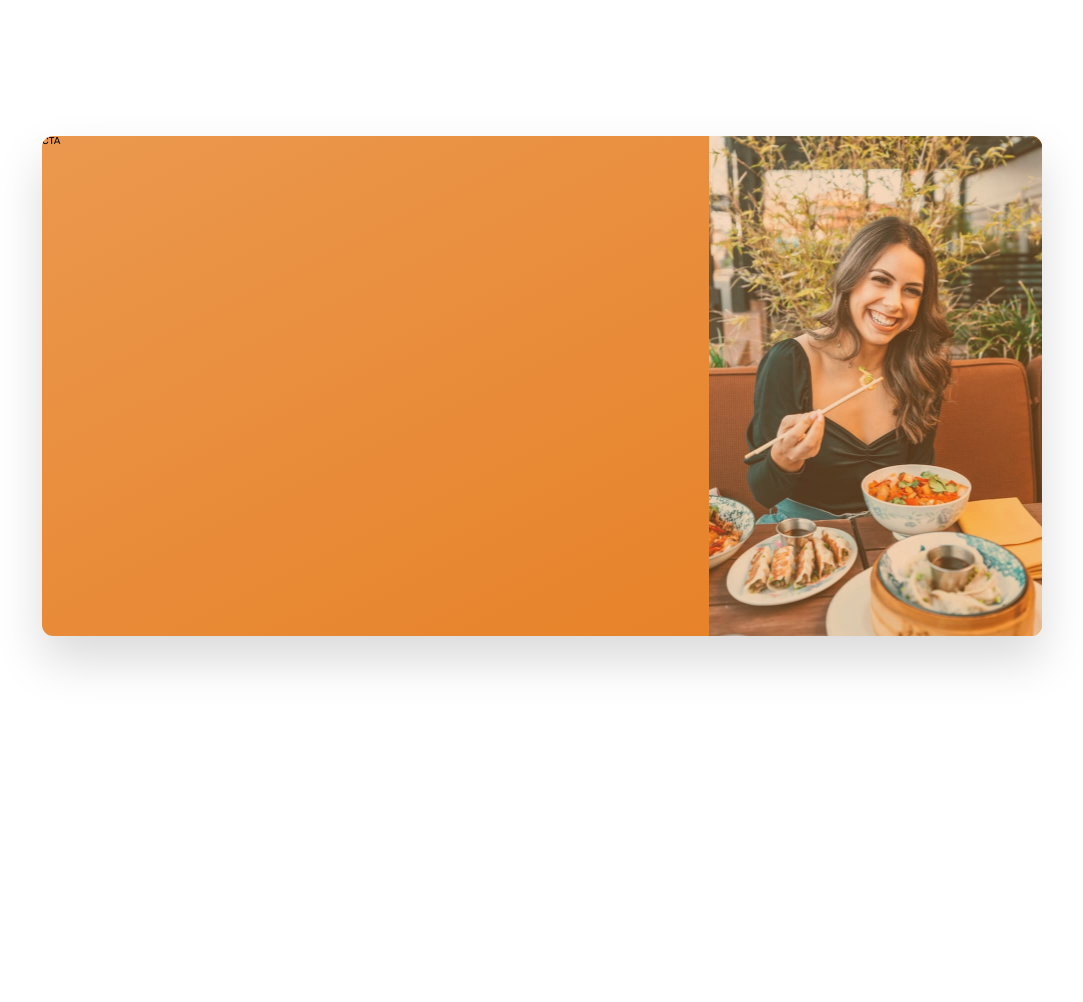
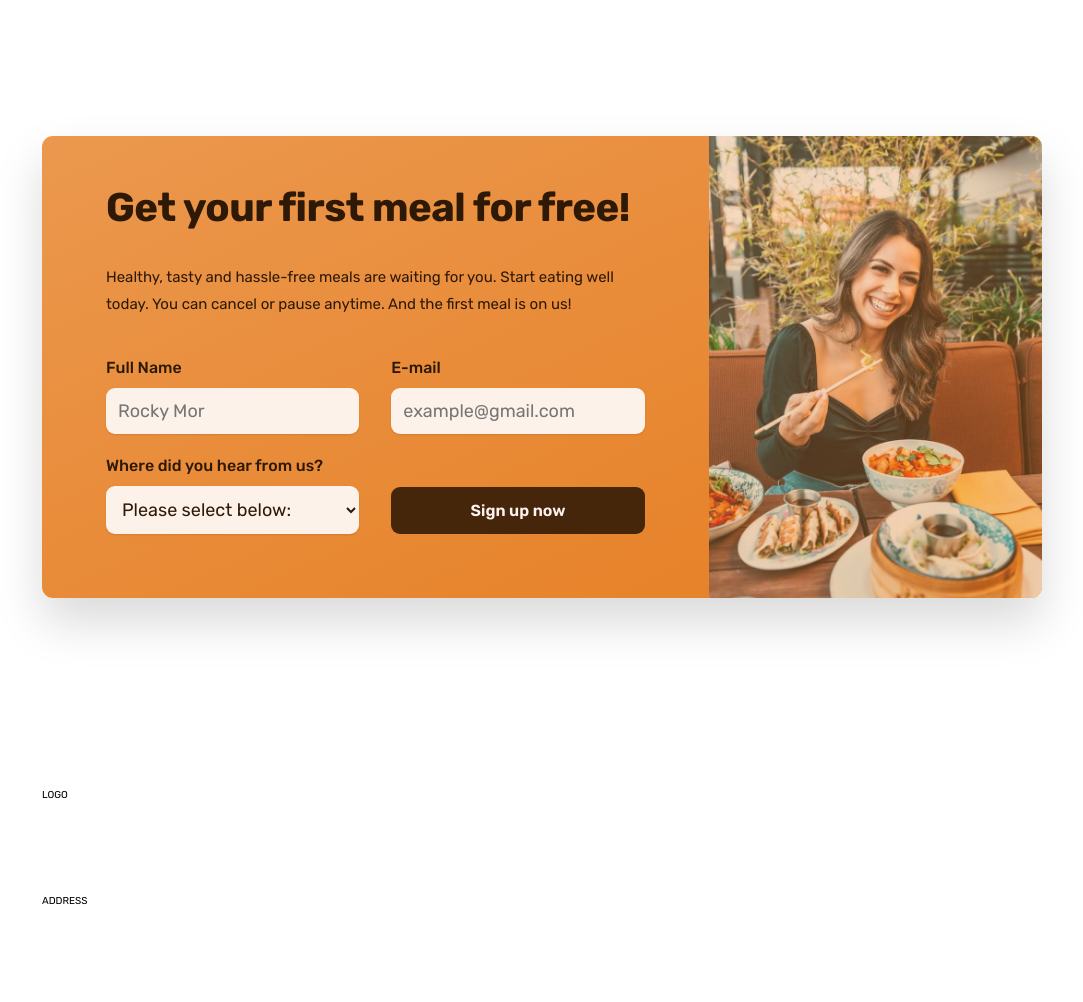
Before and after one commit to Rocky-2003/omnifoodWebsite, a website built with Parcel: page index.html in a window 1280 px wide. Shown: the part 5480-6482 px from the top of the page, without its empty margins (98-1181 px from the left). Before the commit the page ends 6212 px from the top, so only its background shows below. Built offline with nearby package versions, Linux system fonts and the light colour scheme.

Commit message:
done all section only footer is left

```diff
--- a/css/general.css
+++ b/css/general.css
@@ -32,6 +32,8 @@ Paragraph-default 1.6
 #eb984e
 ------ Shades:
 #cf711f
+#45260a
+
 ----- Accents:
 
 ----- Grayes:
@@ -71,6 +73,12 @@ body {
   line-height: 1;
   font-weight: 400;
   /* color: #555; */
+}
+*:focus {
+  outline: none;
+  /* outline: 4px dotted #e67e22;
+  outline-offset: 8px; */
+  box-shadow: 0 0 0 0.8rem rgba(230, 125, 34, 0.5);
 }
 
 /*! ****************************** */
@@ -163,6 +171,7 @@ body {
   color: #cf711f;
   border-bottom: 1px solid transparent;
 }
+.btn,
 .btn:link,
 .btn:visited {
   display: inline-block;
@@ -174,6 +183,11 @@ body {
   /* PUT TRANSITION OF ORIGINAL 'STATE' */
   /* transition: background-color 0.3s; */
   transition: all 0.3s;
+
+  /* neccessary for .btn */
+  border: none;
+  cursor: pointer;
+  font-family: inherit;
 }
 
 .btn--full:link,
@@ -199,6 +213,18 @@ body {
   /* border: 3px solid #fff; */
   /* Trick to add border using box shadow and not geting scale up effect */
   box-shadow: inset 0 0 0 3px #fff;
+}
+
+.btn--form {
+  background-color: #45260a;
+  color: #fdf2ef;
+  align-self: end;
+  padding: 1.4rem;
+}
+
+.btn--form:hover {
+  background-color: #fff;
+  color: #555;
 }
 
 .margin-right-sm {
--- a/css/style.css
+++ b/css/style.css
@@ -508,12 +508,27 @@
   box-shadow: 0 2.4rem 4.8rem rgba(0, 0, 0, 0.15);
   border-radius: 11px;
   /* temp*/
-  height: 50rem;
+  /* height: 50rem; */
   overflow: hidden;
 }
 
 .cta-text-box {
+  padding: 4.8rem 6.4rem 6.4rem 6.4rem;
+  color: #2e1907;
 }
+
+.cta .heading-secondary {
+  font-size: 4rem;
+  color: #2e1907;
+  margin-bottom: 3.2rem;
+}
+
+.cta-text {
+  font-size: 1.5rem;
+  line-height: 1.8;
+  margin-bottom: 4.2rem;
+}
+
 .cta-img-box {
   background-image: linear-gradient(
       to right bottom,
@@ -525,3 +540,61 @@
   background-repeat: no-repeat;
   background-size: cover;
 }
+
+.cta-form {
+  display: grid;
+  grid-template-columns: 1fr 1fr;
+  column-gap: 3.2rem;
+  row-gap: 2.4rem;
+}
+
+.cta-form label {
+  display: block;
+  font-size: 1.6rem;
+  font-weight: 500;
+  margin-bottom: 1.2rem;
+}
+
+.cta-form input,
+.cta-form select {
+  background-color: #fdf2e9;
+  box-shadow: 0 1px 2px rgba(0, 0, 0, 0.1);
+  color: inherit;
+  border-radius: 9px;
+  width: 100%;
+  padding: 1.2rem;
+  font-size: 1.8rem;
+  font-family: inherit;
+  border: 0;
+}
+
+/* .cta-form input:focus {
+  outline: none;
+}
+.cta-form input::placeholder {
+  color: #aaa;
+} */
+
+.cta-form select:focus {
+  outline: none;
+}
+
+.btn--form {
+  background-color: #45260a;
+  color: #fdf2ef;
+  align-self: end;
+  padding: 1.4rem;
+}
+
+.cta *:focus {
+  outline: none;
+
+  box-shadow: 0 0 0 0.8rem rgba(253, 242, 239, 0.5);
+}
+
+/*! ****************************** */
+/*! FOOTER   SECTION */
+/*! ***************************  */
+.footer {
+  padding: 9.6rem 0;
+}
--- a/index.html
+++ b/index.html
@@ -79,7 +79,7 @@
             alt="Business Insider Logo"
           />
           <img
-            src="./img/logos/thenewyorktimes.png "
+            src="./img/logos/thenewyorktimes.png"
             alt="The New York Times Logo"
           />
           <img src="./img/logos/forbes.png" alt="Forbes Logo" />
@@ -511,7 +511,48 @@
       </section>
       <section class="section-cta">
         <div class="container cta">
-          <div class="cta-text-box">CTA</div>
+          <div class="cta-text-box">
+            <h2 class="heading-secondary">Get your first meal for free!</h2>
+            <p class="cta-text">
+              Healthy, tasty and hassle-free meals are waiting for you. Start
+              eating well today. You can cancel or pause anytime. And the first
+              meal is on us!
+            </p>
+            <form action="#" class="cta-form">
+              <div>
+                <label for="full-name">Full Name</label>
+                <input
+                  type="text"
+                  id="full-name"
+                  placeholder="Rocky Mor"
+                  name="full-name"
+                  required
+                />
+              </div>
+              <div>
+                <label for="email">E-mail</label>
+                <input
+                  id="email"
+                  type="email"
+                  placeholder="example@gmail.com"
+                  name="email"
+                  required
+                />
+              </div>
+              <div>
+                <label for="select-where">Where did you hear from us?</label>
+                <select id="select-where" required>
+                  <option value="">Please select below:</option>
+                  <option value="youtube">Youtube Videos</option>
+                  <option value="friends">Friend and family</option>
+                  <option value="podcast">Podcast</option>
+                  <option value="ad">Facebook ads</option>
+                  <option value="others">Others</option>
+                </select>
+              </div>
+              <button class="btn btn--form">Sign up now</button>
+            </form>
+          </div>
           <div
             class="cta-img-box"
             role="img"
@@ -520,5 +561,11 @@
         </div>
       </section>
     </main>
+    <footer class="footer">
+      <dvi class="container grid grid--5-cols">
+        <div class="logo-col">LOGO</div>
+        <div class="address-col">ADDRESS</div>
+      </dvi>
+    </footer>
   </body>
 </html>
--- a/package.json
+++ b/package.json
@@ -4,10 +4,9 @@
   "description": "",
   "default": "index.html",
   "scripts": {
-    "start": "parcel index.html",
-    "build": "parcel build index.html"
+    "start": "parcel index.html"
   },
-  "author": "",
+  "author": "Rocky",
   "license": "ISC",
   "devDependencies": {
     "parcel": "^2.12.0"
```
Also changed, not shown: 1 other file.
